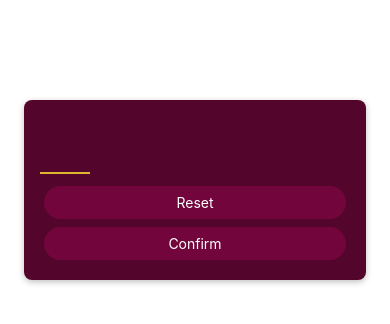
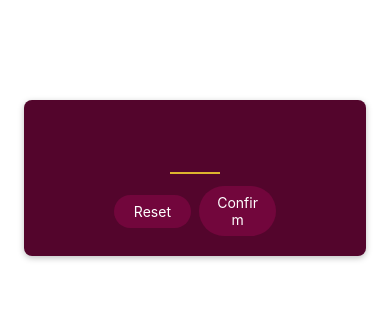
Before and after one commit to PnBafon/React-Native-Guess-Game, a React Native app: screen / in a window 390 px wide. Shown: the top 324 px of the page. Built offline with nearby package versions, Linux system fonts and the light colour scheme.

Commit message:
Styling for the StartGameScreen finished

```diff
--- a/screens/StartGameScreen.jsx
+++ b/screens/StartGameScreen.jsx
@@ -14,8 +14,15 @@ const StartGameScreen = () => {
       />
 
       {/* buttons */}
-      <PrimaryButton>Reset</PrimaryButton>
-      <PrimaryButton>Confirm</PrimaryButton>
+      <View style={styles.buttonsContainer}>
+        <View style={styles.buttonContainer}>
+            <PrimaryButton>Reset</PrimaryButton>
+        </View>
+        <View style={styles.buttonContainer}>
+            <PrimaryButton>Confirm</PrimaryButton>
+        </View>
+
+      </View>
     </View>
   );
 };
@@ -24,6 +31,8 @@ export default StartGameScreen;
 
 const styles = StyleSheet.create({
   inputContainer: {
+    justifyContent: "center",
+    alignItems: "center",
     marginTop: 100,
     marginHorizontal: 24,
     padding: 16,
@@ -46,4 +55,11 @@ const styles = StyleSheet.create({
     fontWeight: "bold",
     textAlign: "center",
   },
+  buttonsContainer: {
+    flexDirection: 'row',
+    alignItems: 'center'
+  },
+  buttonContainer: {
+    flex: 1
+  }
 });
```
